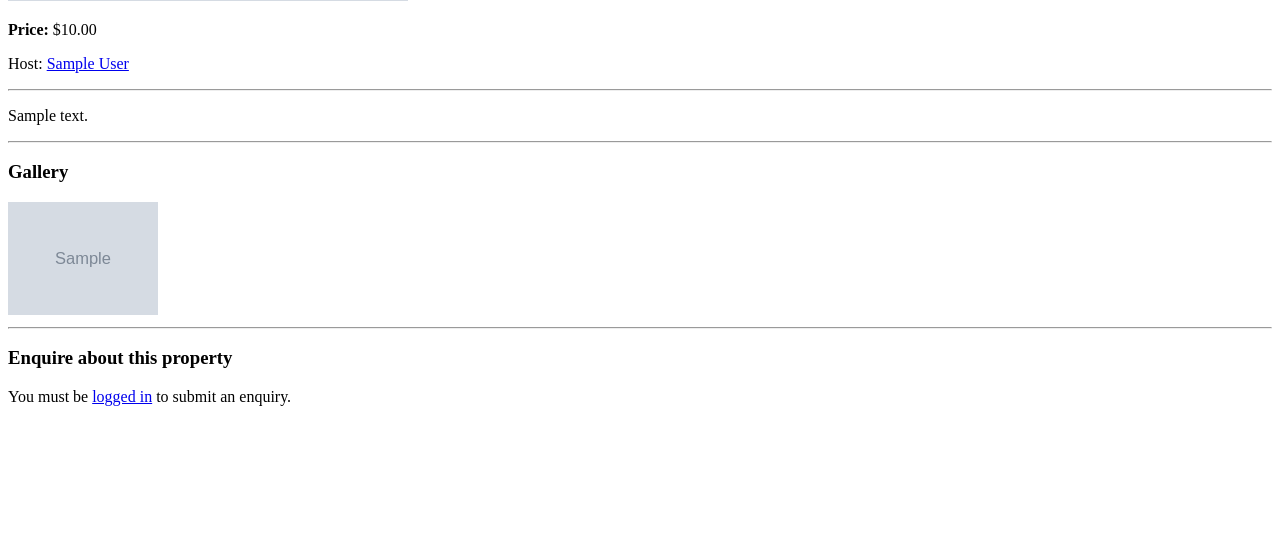
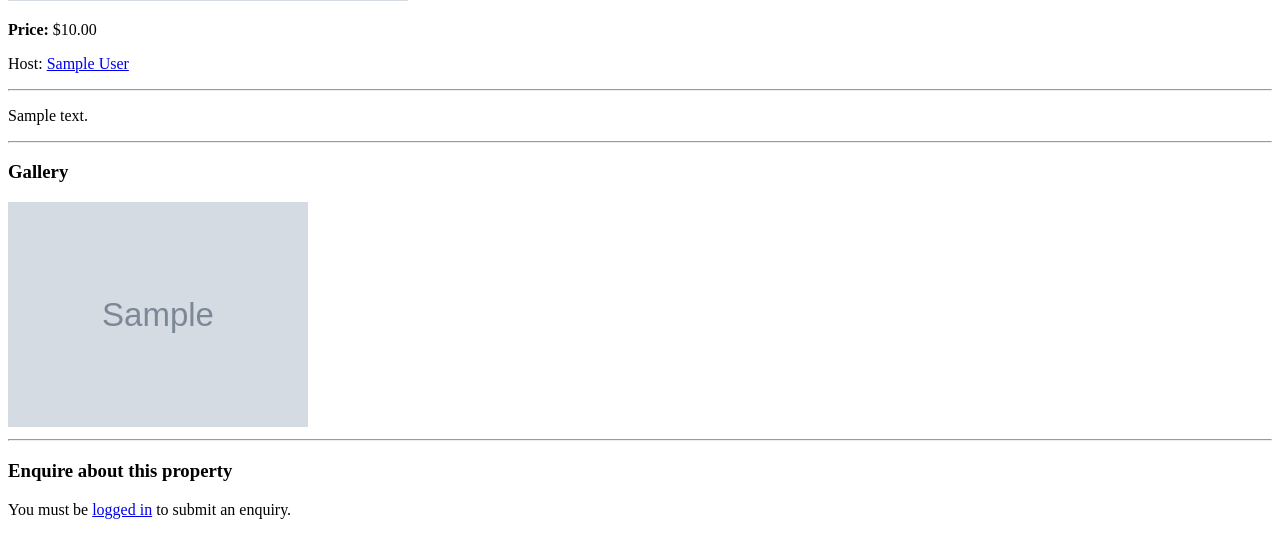
Before and after one commit to Nehemy/Quickstay, a Django app: page /property/00000000-0000-0000-0000-000000000001/ in a window 1280 px wide. Shown: the part 529-1064 px from the top of the page. Before the commit the page ends 935 px from the top, so only its background shows below. Run offline with Django 5.2, Linux system fonts and the light colour scheme; tables that the repository leaves empty hold one stand-in row (values such as "Sample post"); grey boxes marked "Sample" are stand-in pictures.

Commit message:
Property details page edit and property images test

```diff
--- a/listings/templates/listings/property_details.html
+++ b/listings/templates/listings/property_details.html
@@ -17,7 +17,7 @@
 <hr>
   <h3>Gallery</h3>
     {% for image in property.images.all %}
-      <img src="{{ image.image.url }}" style="max-width:150px;">
+      <img src="{{ image.image.url }}" style="max-width:300px;">
     {% endfor %}
 {% endif %}
 
```
Also changed, not shown: static/images/property_images/3434.jpg (added), static/images/property_images/4yu2.jpg (added).
